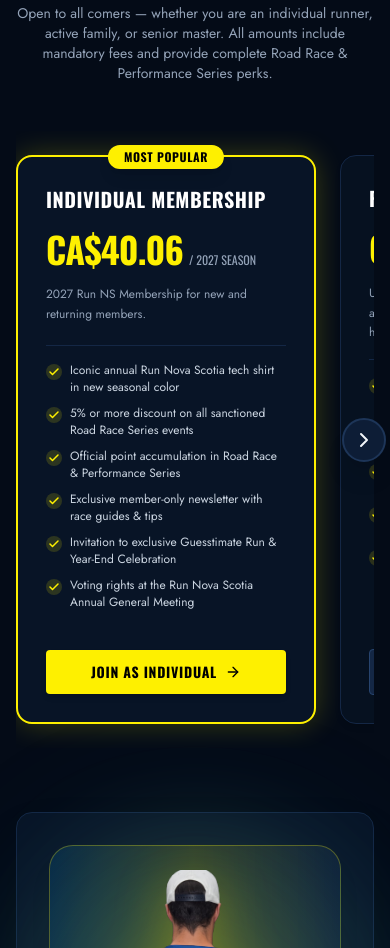
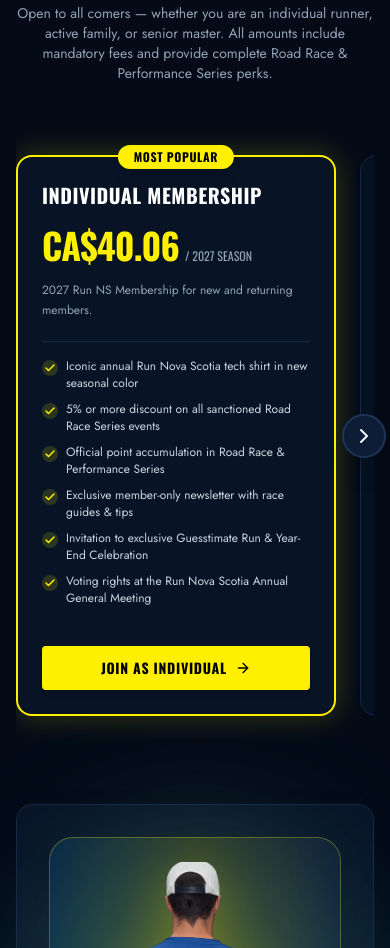
Before and after one commit to zodman/run-nova-scotia, a React (Vite) app: page / in a window 390 px wide. Shown: the part 10800-11748 px from the top of the page. Built offline with nearby package versions, Linux system fonts and the light colour scheme.

Commit message:
fix(pricing): size membership cards to fit 3 blocks plus 4th block peek

```diff
--- a/src/components/MembershipPricing.jsx
+++ b/src/components/MembershipPricing.jsx
@@ -1,4 +1,4 @@
-import React, { useState, useRef } from 'react';
+import React, { useState, useRef, useEffect } from 'react';
 import { Check, ShieldCheck, Shirt, Award, ArrowRight, Zap, ChevronLeft, ChevronRight } from 'lucide-react';
 import { membershipPlans, membershipBenefitsList } from '../data/membershipData';
 
@@ -14,6 +14,12 @@
       setCanScrollRight(scrollLeft < scrollWidth - clientWidth - 10);
     }
   };
+
+  useEffect(() => {
+    checkScroll();
+    window.addEventListener('resize', checkScroll);
+    return () => window.removeEventListener('resize', checkScroll);
+  }, []);
 
   const handleScroll = (direction) => {
     if (scrollRef.current) {
@@ -77,14 +83,14 @@
             id="pricing-cards-carousel"
             ref={scrollRef}
             onScroll={checkScroll}
-            className="flex overflow-x-auto gap-6 items-stretch pt-6 px-4 pb-6 snap-x snap-mandatory scrollbar-none focus:outline-none [-ms-overflow-style:none] [scrollbar-width:none]"
+            className="flex overflow-x-auto gap-6 items-stretch pt-6 pb-6 px-1 snap-x snap-mandatory scrollbar-none focus:outline-none [-ms-overflow-style:none] [scrollbar-width:none]"
             style={{ scrollbarWidth: 'none' }}
           >
           {membershipPlans.map((plan) => (
             <div
               key={plan.id}
               id={`pricing-card-${plan.id}`}
-              className={`flex-none w-[300px] sm:w-[340px] snap-start relative rounded-2xl flex flex-col justify-between p-7 transition-all duration-300 transform hover:-translate-y-1 ${
+              className={`flex-none w-[82vw] sm:w-[320px] md:w-[calc((100%-3rem)/2.3)] lg:w-[calc((100%-4.5rem)/3.3)] snap-start relative rounded-2xl flex flex-col justify-between p-6 sm:p-7 transition-all duration-300 transform hover:-translate-y-1 ${
                 plan.isPopular
                   ? 'bg-white dark:bg-dark-850 border-2 border-ocean dark:border-volt shadow-xl dark:shadow-[0_0_30px_rgba(254,240,0,0.22)]'
                   : 'bg-slate-50 dark:bg-dark-850/70 border border-slate-200 dark:border-dark-750 hover:border-ocean/50 dark:hover:border-volt/50 shadow-md'
```
